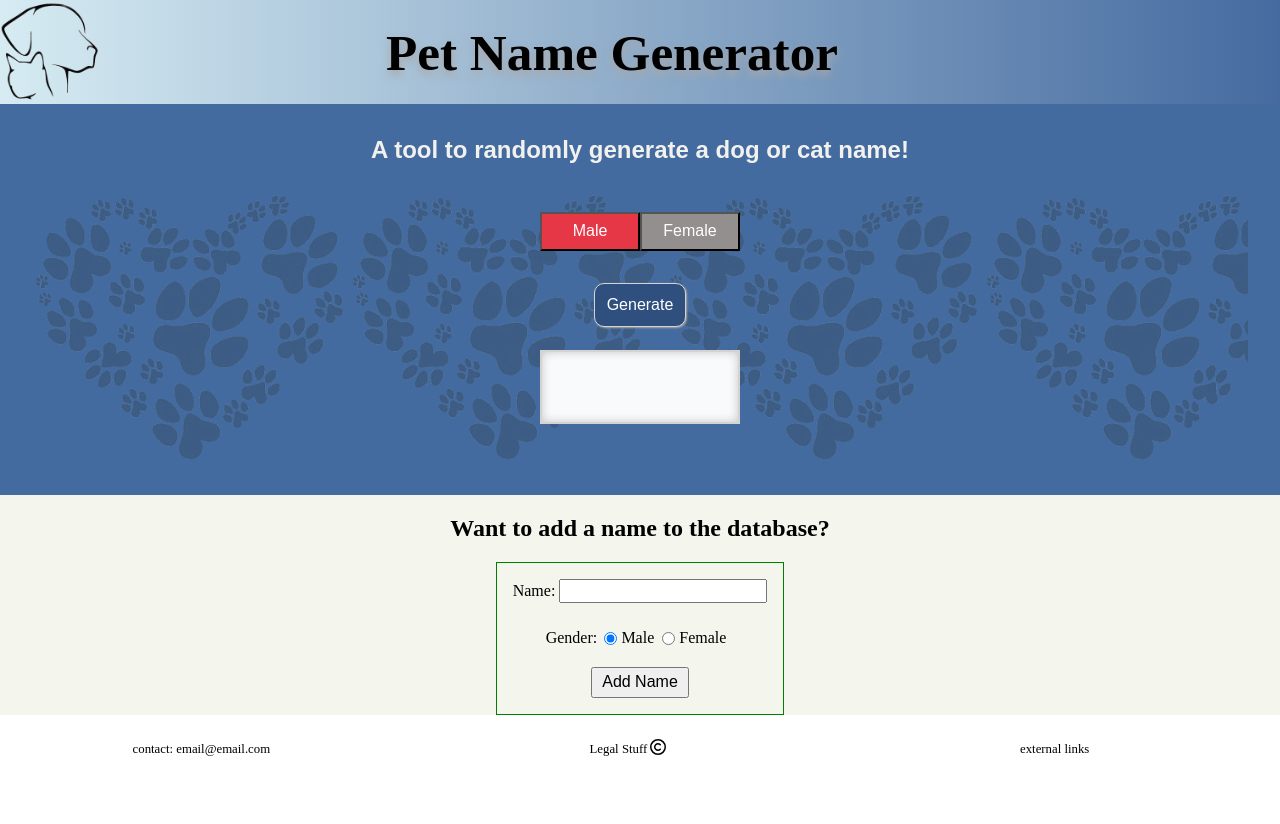
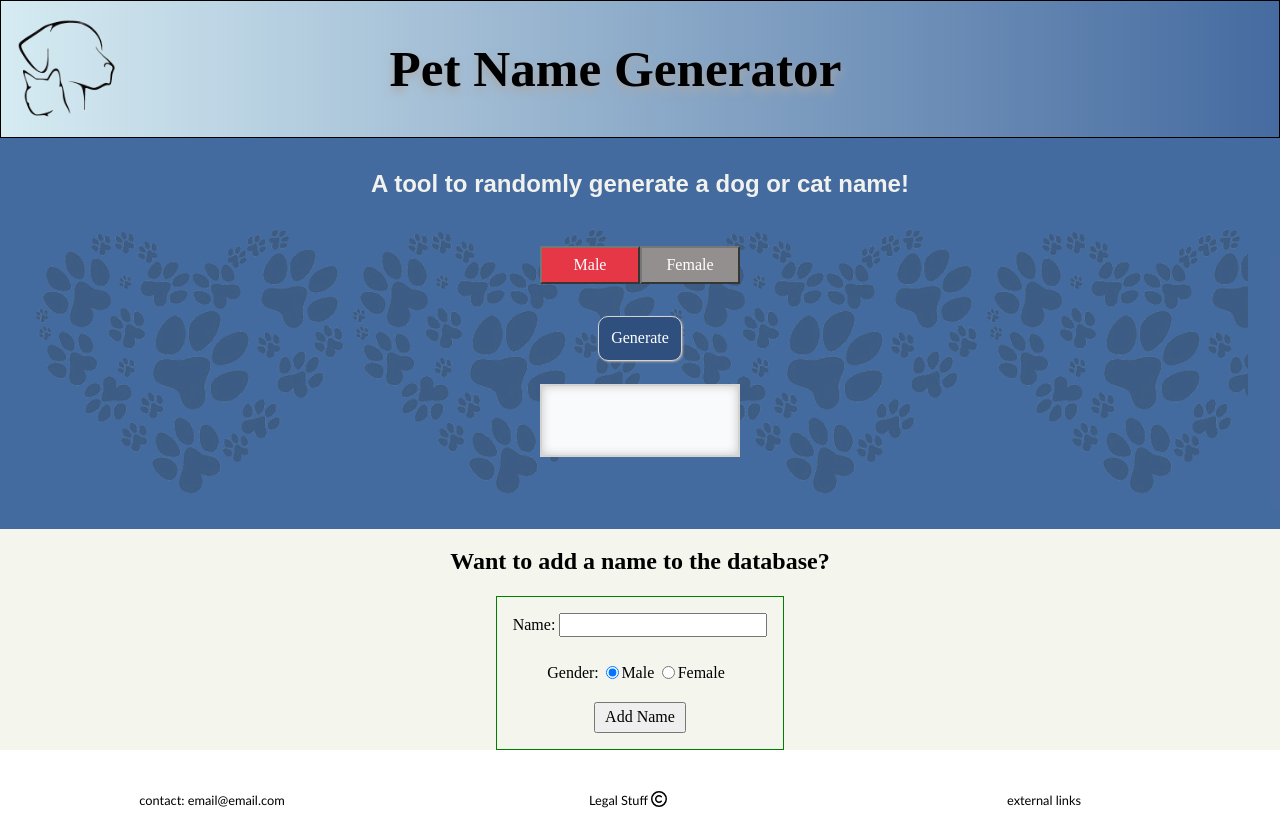
Before and after one commit to Pets-without-names/Jax-Pet-Names, a React (Create React App) app in the folder client/: page / in a window 1280 px wide. Before the commit the page ends 800 px from the top, so only its background shows below. Built offline with nearby package versions, Linux system fonts and the light colour scheme; no server answers; a web font is replaced by a local one.

Commit message:
added the normalize css file information to the index.css file instead of using an import

```diff
--- a/client/src/components/addName.js
+++ b/client/src/components/addName.js
@@ -11,6 +11,7 @@ function AddName() {
     register,
     handleSubmit,
     reset,
+    clearErrors,
     formState: { errors },
   } = useForm({
     mode: 'onBlur',
@@ -24,6 +25,7 @@ function AddName() {
     // allow only letters, periods, spaces and hyphens
     event.target.value =
       event.target.value.replace(/[^a-zA-Z. -]+/gi, '') || '';
+    clearErrors('name');
   };
 
   const onSubmit = (formData) => {
@@ -41,12 +43,11 @@ function AddName() {
       })
       .then((data) => {
         //Code for data
-        console.log(data);
         setAddedName(data.name);
         setIsOpen(true); //will trigger the modal to open
       })
       .catch((error) => console.log(error));
-    reset({ name: '' }); //clears the form values from the user
+    reset({ name: '' }); //clears the form values
   };
 
   const onError = (errors) => {
@@ -81,7 +82,7 @@ function AddName() {
             id='male'
             value={true}
             name='is_male'
-            checked={true}
+            defaultChecked={true}
             {...register('is_male')}
           />
           <label className='input-lbl' htmlFor='male'>
--- a/client/src/index.css
+++ b/client/src/index.css
@@ -1,25 +1,7 @@
-@import 'normalize.css';
-
 /* reset styles */
 * {
   -webkit-box-sizing: border-box;
   box-sizing: border-box;
-}
-
-body,
-html,
-p,
-div,
-span,
-footer,
-header,
-section {
-  padding: 0;
-  margin: 0;
-  border: 0;
-  font-size: 100%;
-  font: inherit;
-  vertical-align: baseline;
 }
 
 /* basic styles which are standardized */
@@ -27,3 +9,363 @@ button {
   cursor: pointer;
   font-family: Morange, sans-serif;
 }
+
+/*! normalize.css v8.0.1 | MIT License | github.com/necolas/normalize.css */
+
+/* Document
+   ========================================================================== */
+
+/**
+ * 1. Correct the line height in all browsers.
+ * 2. Prevent adjustments of font size after orientation changes in iOS.
+ */
+
+html {
+  line-height: 1.15; /* 1 */
+  -webkit-text-size-adjust: 100%; /* 2 */
+}
+
+/* Sections
+   ========================================================================== */
+
+/**
+ * Remove the margin in all browsers.
+ */
+
+body {
+  margin: 0;
+}
+
+/**
+ * Render the `main` element consistently in IE.
+ */
+
+main {
+  display: block;
+}
+
+/**
+ * Correct the font size and margin on `h1` elements within `section` and
+ * `article` contexts in Chrome, Firefox, and Safari.
+ */
+
+h1 {
+  font-size: 2em;
+  margin: 0.67em 0;
+}
+
+/* Grouping content
+   ========================================================================== */
+
+/**
+ * 1. Add the correct box sizing in Firefox.
+ * 2. Show the overflow in Edge and IE.
+ */
+
+hr {
+  -webkit-box-sizing: content-box;
+  box-sizing: content-box; /* 1 */
+  height: 0; /* 1 */
+  overflow: visible; /* 2 */
+}
+
+/**
+ * 1. Correct the inheritance and scaling of font size in all browsers.
+ * 2. Correct the odd `em` font sizing in all browsers.
+ */
+
+pre {
+  font-family: monospace, monospace; /* 1 */
+  font-size: 1em; /* 2 */
+}
+
+/* Text-level semantics
+   ========================================================================== */
+
+/**
+ * Remove the gray background on active links in IE 10.
+ */
+
+a {
+  background-color: transparent;
+}
+
+/**
+ * 1. Remove the bottom border in Chrome 57-
+ * 2. Add the correct text decoration in Chrome, Edge, IE, Opera, and Safari.
+ */
+
+abbr[title] {
+  border-bottom: none; /* 1 */
+  text-decoration: underline; /* 2 */
+  -webkit-text-decoration: underline dotted;
+  text-decoration: underline dotted; /* 2 */
+}
+
+/**
+ * Add the correct font weight in Chrome, Edge, and Safari.
+ */
+
+b,
+strong {
+  font-weight: bolder;
+}
+
+/**
+ * 1. Correct the inheritance and scaling of font size in all browsers.
+ * 2. Correct the odd `em` font sizing in all browsers.
+ */
+
+code,
+kbd,
+samp {
+  font-family: monospace, monospace; /* 1 */
+  font-size: 1em; /* 2 */
+}
+
+/**
+ * Add the correct font size in all browsers.
+ */
+
+small {
+  font-size: 80%;
+}
+
+/**
+ * Prevent `sub` and `sup` elements from affecting the line height in
+ * all browsers.
+ */
+
+sub,
+sup {
+  font-size: 75%;
+  line-height: 0;
+  position: relative;
+  vertical-align: baseline;
+}
+
+sub {
+  bottom: -0.25em;
+}
+
+sup {
+  top: -0.5em;
+}
+
+/* Embedded content
+   ========================================================================== */
+
+/**
+ * Remove the border on images inside links in IE 10.
+ */
+
+img {
+  border-style: none;
+}
+
+/* Forms
+   ========================================================================== */
+
+/**
+ * 1. Change the font styles in all browsers.
+ * 2. Remove the margin in Firefox and Safari.
+ */
+
+button,
+input,
+optgroup,
+select,
+textarea {
+  font-family: inherit; /* 1 */
+  font-size: 100%; /* 1 */
+  line-height: 1.15; /* 1 */
+  margin: 0; /* 2 */
+}
+
+/**
+ * Show the overflow in IE.
+ * 1. Show the overflow in Edge.
+ */
+
+button,
+input {
+  /* 1 */
+  overflow: visible;
+}
+
+/**
+ * Remove the inheritance of text transform in Edge, Firefox, and IE.
+ * 1. Remove the inheritance of text transform in Firefox.
+ */
+
+button,
+select {
+  /* 1 */
+  text-transform: none;
+}
+
+/**
+ * Correct the inability to style clickable types in iOS and Safari.
+ */
+
+button,
+[type='button'],
+[type='reset'],
+[type='submit'] {
+  -webkit-appearance: button;
+  -moz-appearance: button;
+  appearance: button;
+}
+
+/**
+ * Remove the inner border and padding in Firefox.
+ */
+
+button::-moz-focus-inner,
+[type='button']::-moz-focus-inner,
+[type='reset']::-moz-focus-inner,
+[type='submit']::-moz-focus-inner {
+  border-style: none;
+  padding: 0;
+}
+
+/**
+ * Restore the focus styles unset by the previous rule.
+ */
+
+button:-moz-focusring,
+[type='button']:-moz-focusring,
+[type='reset']:-moz-focusring,
+[type='submit']:-moz-focusring {
+  outline: 1px dotted ButtonText;
+}
+
+/**
+ * Correct the padding in Firefox.
+ */
+
+fieldset {
+  padding: 0.35em 0.75em 0.625em;
+}
+
+/**
+ * 1. Correct the text wrapping in Edge and IE.
+ * 2. Correct the color inheritance from `fieldset` elements in IE.
+ * 3. Remove the padding so developers are not caught out when they zero out
+ *    `fieldset` elements in all browsers.
+ */
+
+legend {
+  -webkit-box-sizing: border-box;
+  box-sizing: border-box; /* 1 */
+  color: inherit; /* 2 */
+  display: table; /* 1 */
+  max-width: 100%; /* 1 */
+  padding: 0; /* 3 */
+  white-space: normal; /* 1 */
+}
+
+/**
+ * Add the correct vertical alignment in Chrome, Firefox, and Opera.
+ */
+
+progress {
+  vertical-align: baseline;
+}
+
+/**
+ * Remove the default vertical scrollbar in IE 10+.
+ */
+
+textarea {
+  overflow: auto;
+}
+
+/**
+ * 1. Add the correct box sizing in IE 10.
+ * 2. Remove the padding in IE 10.
+ */
+
+[type='checkbox'],
+[type='radio'] {
+  -webkit-box-sizing: border-box;
+  box-sizing: border-box; /* 1 */
+  padding: 0; /* 2 */
+}
+
+/**
+ * Correct the cursor style of increment and decrement buttons in Chrome.
+ */
+
+[type='number']::-webkit-inner-spin-button,
+[type='number']::-webkit-outer-spin-button {
+  height: auto;
+}
+
+/**
+ * 1. Correct the odd appearance in Chrome and Safari.
+ * 2. Correct the outline style in Safari.
+ */
+
+[type='search'] {
+  -webkit-appearance: textfield;
+  -moz-appearance: textfield;
+  appearance: textfield; /* 1 */
+  outline-offset: -2px; /* 2 */
+}
+
+/**
+ * Remove the inner padding in Chrome and Safari on macOS.
+ */
+
+[type='search']::-webkit-search-decoration {
+  -webkit-appearance: none;
+}
+
+/**
+ * 1. Correct the inability to style clickable types in iOS and Safari.
+ * 2. Change font properties to `inherit` in Safari.
+ */
+
+::-webkit-file-upload-button {
+  -webkit-appearance: button; /* 1 */
+  font: inherit; /* 2 */
+}
+
+/* Interactive
+   ========================================================================== */
+
+/*
+ * Add the correct display in Edge, IE 10+, and Firefox.
+ */
+
+details {
+  display: block;
+}
+
+/*
+ * Add the correct display in all browsers.
+ */
+
+summary {
+  display: list-item;
+}
+
+/* Misc
+   ========================================================================== */
+
+/**
+ * Add the correct display in IE 10+.
+ */
+
+template {
+  display: none;
+}
+
+/**
+ * Add the correct display in IE 10.
+ */
+
+[hidden] {
+  display: none;
+}
--- a/client/src/styles/addName.css
+++ b/client/src/styles/addName.css
@@ -92,6 +92,6 @@ form small {
 }
 
 .input-lbl {
-  margin-left: 0.25rem;
+  margin-left: 0.15rem;
   margin-right: 0.5rem;
 }
--- a/client/src/styles/main.css
+++ b/client/src/styles/main.css
@@ -86,6 +86,10 @@ main h2 {
   -webkit-transition: background-color 600ms ease;
   -o-transition: background-color 600ms ease;
   transition: background-color 600ms ease;
+  border-top: 2px solid rgb(118, 118, 118);
+  border-left: 2px solid rgb(118, 118, 118);
+  border-bottom: 2px solid rgb(54, 54, 54);
+  border-right: 2px solid rgb(54, 54, 54);
 }
 /* styling for the gender button when clicked */
 .active {
@@ -122,7 +126,7 @@ main h2 {
   -webkit-box-shadow: inset 0 0 10px rgb(200, 197, 197);
   box-shadow: inset 0 0 10px rgb(200, 197, 197);
   border: 2px solid lightgray;
-  padding: 1.5em;
+  padding: 1em 1.5em;
   margin: 1em auto;
   background-color: var(--results-bg-color);
   font-family: 'Moranga';
```
